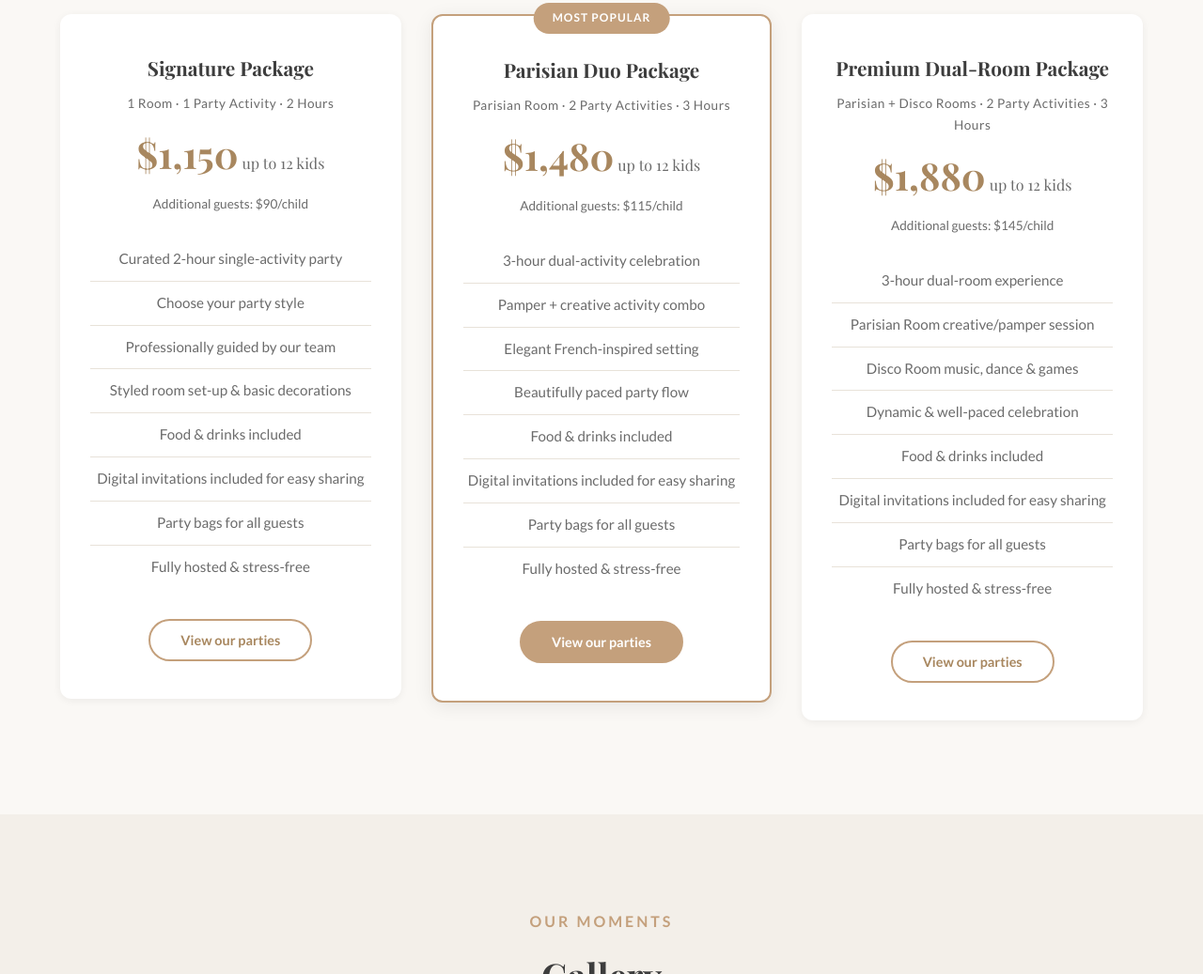
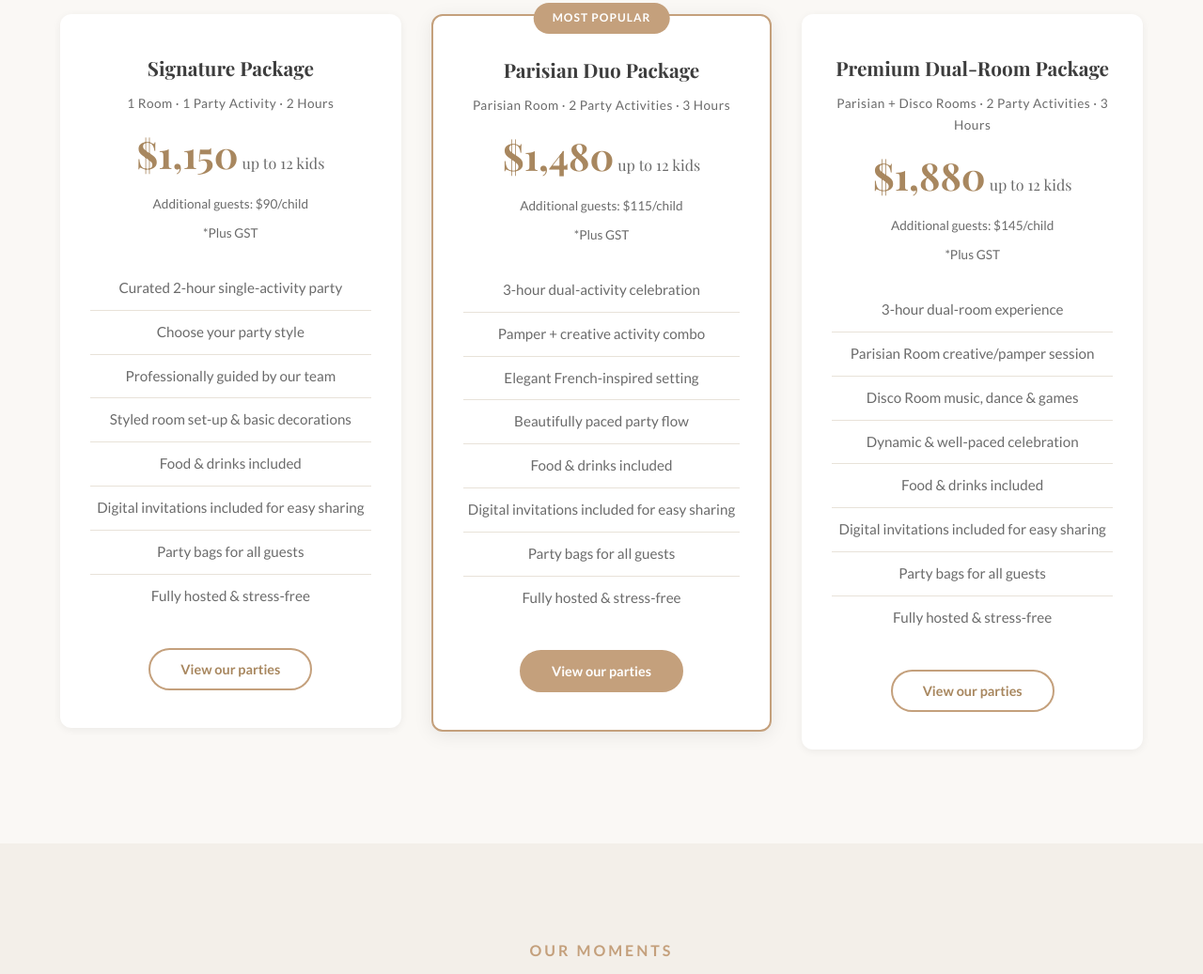
Before and after one commit to funtasyland/officalwebsite, a website: page index.html in a window 1280 px wide. Shown: the part 3493-4530 px from the top of the page at 94% size. Drawn offline with nearby package versions, Linux system fonts and the light colour scheme; a web font is replaced by a local one.

Commit message:
add plus gst

```diff
--- a/index.html
+++ b/index.html
@@ -250,6 +250,7 @@
             <div class="package-subtitle">1 Room · 1 Party Activity · 2 Hours</div>
             <div class="price">$1,150<span> up to 12 kids</span></div>
             <div class="price-extra">Additional guests: $90/child</div>
+            <div class="price-extra">*Plus GST</div>
           </div>
           <ul class="package-features">
             <li>Curated 2-hour single-activity party</li>
@@ -270,6 +271,7 @@
             <div class="package-subtitle">Parisian Room · 2 Party Activities · 3 Hours</div>
             <div class="price">$1,480<span> up to 12 kids</span></div>
             <div class="price-extra">Additional guests: $115/child</div>
+            <div class="price-extra">*Plus GST</div>
           </div>
           <ul class="package-features">
             <li>3-hour dual-activity celebration</li>
@@ -290,6 +292,7 @@
             <div class="package-subtitle">Parisian + Disco Rooms · 2 Party Activities · 3 Hours</div>
             <div class="price">$1,880<span> up to 12 kids</span></div>
             <div class="price-extra">Additional guests: $145/child</div>
+            <div class="price-extra">*Plus GST</div>
           </div>
           <ul class="package-features">
             <li>3-hour dual-room experience</li>
```
